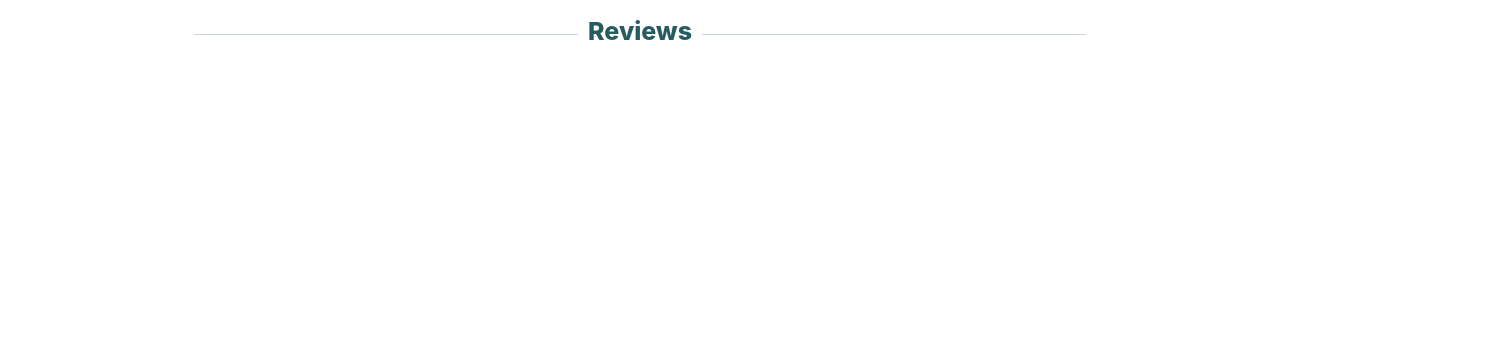
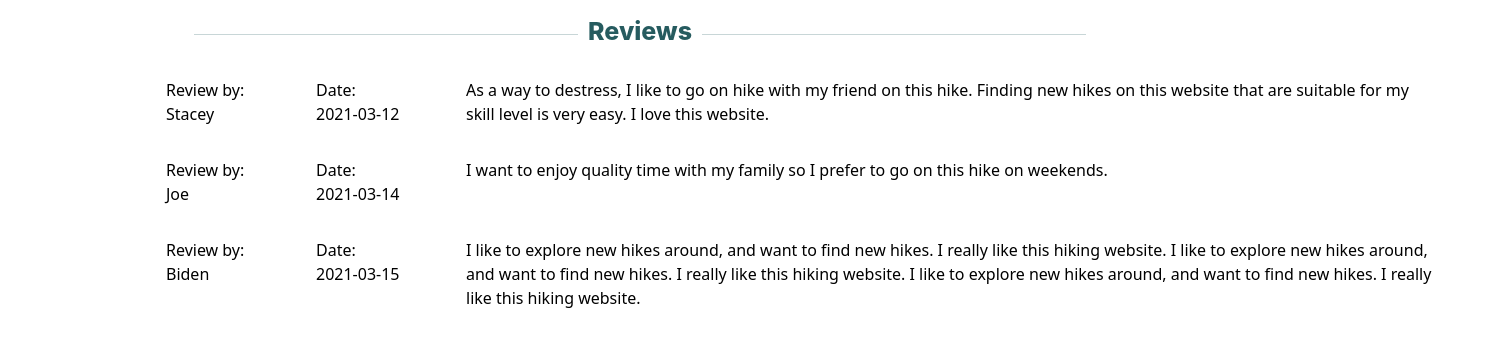
Before and after one commit to MaggieYang57/CSC308-TeamB, a React (Create React App) app in the folder frontend/: page /hike/1 in a window 1280 px wide. Shown: the part 717-1054 px from the top of the page, 1500 px wide, since content can reach past the window. Before the commit the page ends 800 px from the top, so only its background shows below. Built offline with nearby package versions, Linux system fonts and the light colour scheme; no server answers.

Commit message:
Add dummy review text

```diff
--- a/frontend/src/SinglePage.js
+++ b/frontend/src/SinglePage.js
@@ -4,7 +4,8 @@ import moment from 'moment';
 import {withRouter} from "react-router-dom";
 
 import WeatherWidget from './components/WeatherWidget';
-
+import ReviewTable from './components/ReviewTable';
+import reviewData from './tempReviews.json';
 
 const averageRatings = (ratings) => {
   let sum = 0
@@ -96,6 +97,7 @@ componentDidMount() {
                 <h2 class="reviews-title"><hr />Reviews<hr /></h2>
                 <p>{this.state.reviews}</p>
             </div>
+            <ReviewTable reviewList={reviewData}/>
         </div>
     );
   }
--- /dev/null
+++ b/frontend/src/components/ReviewTable.js
@@ -0,0 +1,38 @@
+import React from 'react'
+
+function ReviewBody (props) {
+   const divStyle = {
+      margin: "0px 50px 0px 150px",
+      width: '1300px'
+    };
+  const rows = props.reviewList.map((row, index) => {
+    return (
+      <div style={divStyle}>
+         <tr key={index}>
+         <td style={{width: '150px'}}>Review by: <br></br>{row.user_id}</td>
+         <td style={{width: '150px'}}>Date: <br></br>{row.date}</td>
+         <td>{row.reviewBody}</td>
+         </tr>
+      </div>
+    );
+  })
+  return (
+
+    <tbody>
+      {rows}
+    </tbody>
+  );
+}
+
+function ReviewTable(props) {
+   return(
+     <div className = "table">
+        <table>
+
+          <ReviewBody reviewList={props.reviewList} />
+        </table>
+      </div>
+   );
+}
+
+export default ReviewTable;
--- /dev/null
+++ b/frontend/src/tempReviews.json
@@ -0,0 +1,17 @@
+[
+   {
+      "user_id": "Stacey  ",
+      "reviewBody": "As a way to destress, I like to go on hike with my friend on this hike. Finding new hikes on this website that are suitable for my skill level is very easy. I love this website. ",
+      "date": "2021-03-12"
+  },
+  {
+   "user_id": "Joe",
+   "reviewBody": "I want to enjoy quality time with my family so I prefer to go on this hike on weekends.",
+   "date": "2021-03-14"
+  },
+  {
+   "user_id": "Biden ",
+   "reviewBody": "I like to explore new hikes around, and want to find new hikes. I really like this hiking website. I like to explore new hikes around, and want to find new hikes. I really like this hiking website. I like to explore new hikes around, and want to find new hikes. I really like this hiking website. ",
+   "date": "2021-03-15"
+  }
+]
```
